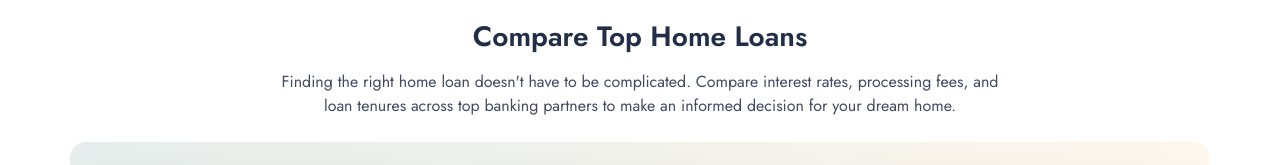
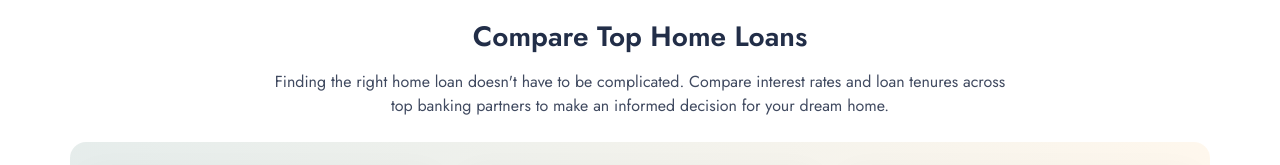
Before and after one commit to nehul2730-a11y/thebankey, a React (Vite) app: page /loan-comparison in a window 1280 px wide. Shown: the part 343-508 px from the top of the page. Built offline with nearby package versions, Linux system fonts and the light colour scheme.

Commit message:
processing fee removed

```diff
--- a/src/pages/LoanComparison.jsx
+++ b/src/pages/LoanComparison.jsx
@@ -83,8 +83,7 @@ const LoanComparison = () => {
                 <div className="text-center mb-5">
                   <h2 className="section__content-title mb-3">Compare Top Home Loans</h2>
                   <p className="section__content-text">
-                    Finding the right home loan doesn't have to be complicated. Compare interest rates,
-                    processing fees, and loan tenures across top banking partners to make an informed
+                    Finding the right home loan doesn't have to be complicated. Compare interest rates and loan tenures across top banking partners to make an informed
                     decision for your dream home.
                   </p>
                 </div>
--- a/src/pages/Roi.jsx
+++ b/src/pages/Roi.jsx
@@ -353,7 +353,6 @@ const Roi = () => {
                           <th>Salaried (ROI p.a.)</th>
                           <th>Self-Employed (ROI p.a.)</th>
                           <th>Max LTV</th>
-                          <th>Processing Fees</th>
                         </tr>
                       </thead>
                       <tbody>
@@ -373,7 +372,6 @@ const Roi = () => {
                                 <span className="roi-badge-rate">{bank.selfEmployed}</span>
                               </td>
                               <td>{bank.ltv}</td>
-                              <td>{bank.fee}</td>
                             </tr>
                           ))
                         ) : (
```
